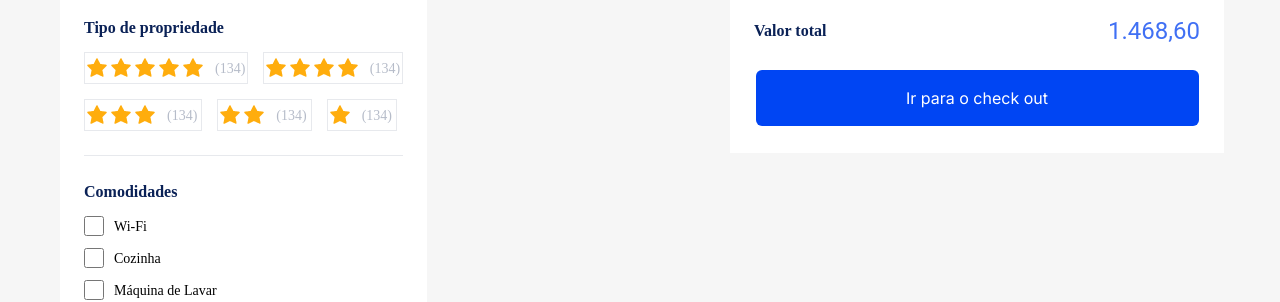
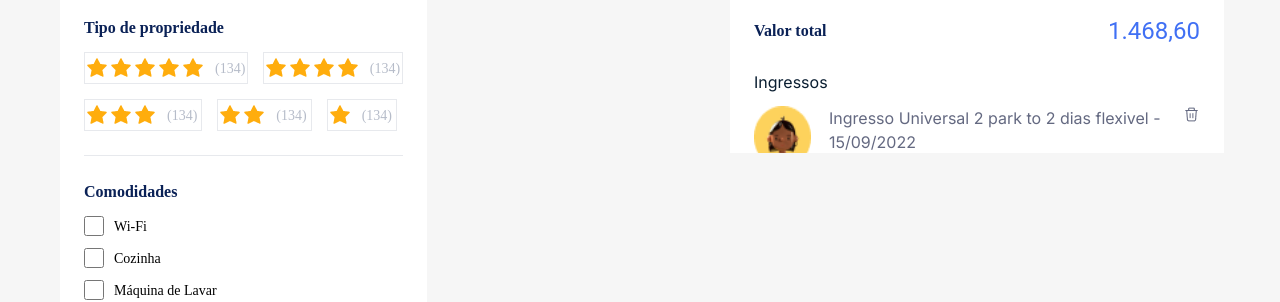
Before and after one commit to Julio1901/free-spirit-travel, a Next.js app: page / in a window 1280 px wide. Shown: the part 504-806 px from the top of the page. Built offline with nearby package versions, Linux system fonts and the light colour scheme; no server answers.

Commit message:
feat: card changed to display all items

```diff
--- a/src/app/page.tsx
+++ b/src/app/page.tsx
@@ -82,12 +82,52 @@ export default function Home() {
     );
   }
 
+
+
+const mock = [
+
+    {
+      "id": "1",
+      "name": "Museu de Arte Moderna",
+      "location": "Rio de Janeiro, RJ",
+      "image": "https://i.postimg.cc/zD6RYYc7/museu-de-arte.jpg",
+      "description": "O Museu de Arte Moderna é um espaço cultural dedicado à exibição de obras de arte moderna e contemporânea, destacando-se pela diversidade de artistas e estilos.",
+      "price": {
+        "full": 2351.28,
+        "discount": 1391.28
+      },
+      "rating": {
+        "reviewsCount": 345,
+        "value": 4.3
+      },
+      "createdAt": "2022-08-31T12:32:09.794Z",
+      "updatedAt": "2022-08-31T12:32:09.794Z"
+    },
+    {
+      "id": "2",
+      "name": "Torre Eiffel",
+      "location": "Paris, França",
+      "image": "https://i.postimg.cc/JhFkqsSN/torre-eiffel.jpg",
+      "description": "A Torre Eiffel é um ícone da arquitetura mundial, situada em Paris, oferecendo uma vista deslumbrante da cidade luz a partir de seus diferentes níveis.",
+      "price": {
+        "full": 2351.28,
+        "discount": 1391.28
+      },
+      "rating": {
+        "reviewsCount": 345,
+        "value": 4.3
+      },
+      "createdAt": "2022-08-31T12:32:09.794Z",
+      "updatedAt": "2022-08-31T12:32:09.794Z"
+    }
+]
+
   return (
     <Provider store={store}>
          <PersistGate loading={null} persistor={persistor}>
          <div className="MainContainer">
       <DefaultTopComponent/>
-      <Cart/>
+      <Cart items={mock}/>
       <DefaultSearchComponent hint="Busque por atração" onSearchClicked={ e => handleSearchClicked(e)}/>
       <div className="BodyContainer">
         <div className="LateralMenuContainer">
--- a/src/components/cart/Cart.tsx
+++ b/src/components/cart/Cart.tsx
@@ -1,22 +1,29 @@
 import styles from "./styles.module.css"
 
-export default function Cart(){
-    return(
+interface ICartProps{
+    items: ITicket[]
+}
+
+const Cart: React.FC<ICartProps> = ({items}) => {
+    return (
         <div className={styles.MainContainer}>
-            <div className={styles.TopContentContainer}>
+            {items.length !== 0 ?
+                (<>
+                {items.map((item) => (
+                <><div className={styles.TopContentContainer}>
                         <p className={styles.Title}>Ingressos</p>
                         <div className={styles.TopContentContainerBody}>
                             <img src="/assets/images/profile-image.png" />
                             <div className={styles.TopContentContainerBodyTextsContainer}>
                                 <div className={styles.TopContentContainerBodyTextsContainerHeader}>
                                     <p className={styles.TicketTitle}>Ingresso Universal 2 park to 2 dias flexivel - 15/09/2022</p>
-                            <img src="/assets/icons/icon-garbage.png"/>
+                                    <img src="/assets/icons/icon-garbage.png" />
                                 </div>
                                 <div className={styles.TopContentContainerBodyPricesTextContainer}>
                                     <p className={styles.TopContentContainerBodyPricesText}>1 Adulto: R$500,00</p>
                                     <p className={styles.TopContentContainerBodyPricesText}>2 Crianças: R$234,330</p>
                                 </div>
-                       <div className={styles.Divider} style={{marginTop: 8}}/>
+                                <div className={styles.Divider} style={{ marginTop: 8 }} />
                                 <div className={styles.QuantityPurchasedContainer}>
                                     <div className={styles.QuantityPurchasedContentContainer}>
                                         <p className={styles.QuantityPurchasedContainerTotalText}>Qtd 02</p>
@@ -27,14 +34,9 @@ export default function Cart(){
                                         <p className={styles.QuantityPurchasedContainerSubtotalTextValue}>R$ 1.468,60</p>
                                     </div>
                                 </div>
-
-
-
                             </div>
                         </div>
-            </div>
-           <div className={styles.Divider} style={{marginInline: 24}}/>
-           <div className={styles.BodyContainer}>
+                    </div><div className={styles.Divider} style={{ marginInline: 24 }} /><div className={styles.BodyContainer}>
                             <div className={styles.BodyTextsContainer}>
                                 <div className={styles.BodyContentContainer}>
                                     <p className={styles.BodyContainerTextNormal}>Ingressos</p>
@@ -55,15 +57,29 @@ export default function Cart(){
 
                             </div>
 
-            <div className={styles.Divider} style={{marginTop: 24}}/>
+                            <div className={styles.Divider} style={{ marginTop: 24 }} />
                             <div className={styles.TotalValueContainer}>
                                 <p className={styles.TotalValueContainerText}>Valor total</p>
                                 <p className={styles.TotalValueContainerPriceText}>1.468,60</p>
                             </div>
                         </div>
+                        </>
+                ))}
                          <div className={styles.GoToCheckOutButtonContainer}>
                             <p className={styles.GoToCheckOutButtonText}>Ir para o check out</p>
                         </div>
+
+                        </>
+            )
+            : null }
+
+
+
+
+
+
         </div>
     )
 }
+
+export default Cart;
--- a/src/components/cart/styles.module.css
+++ b/src/components/cart/styles.module.css
@@ -3,10 +3,12 @@
     position: absolute;
     width: 494px;
     height: 550px;
+    max-height: 550px;
     top: 107px;
     right: 56px;
     flex-direction: column;
     align-items: center;
+    overflow-y: scroll;
     background-color: #FFFFFF;
 }
 
@@ -202,6 +204,7 @@
     width: 443px;
     height: 56px;
     margin-top: 24px;
+    margin-bottom: 28px;
     border-radius: 6px;
     margin-inline: 25.5px;
     align-items: center;
--- a/src/components/defaultTopComponent/DefaultTopComponent.tsx
+++ b/src/components/defaultTopComponent/DefaultTopComponent.tsx
@@ -42,9 +42,6 @@ const DefaultTopComponent: React.FC<IDefaultTopComponentProps>= ({ isLoggedIn })
         dispatch(logout());
     }
 
-    const handleWithProfillerButtonClicked = () => {
-
-    }
 
     return(
         <div className={styles.MainContainer}>
--- a/src/redux/actions.ts
+++ b/src/redux/actions.ts
@@ -1,5 +1,19 @@
 export const LOGIN_SUCCESS = 'LOGIN_SUCCESS';
 export const LOGOUT = 'LOGOUT';
+
+export const ADD_TICKET_TO_CART = 'ADD_TICKET_TO_CART';
+export const REMOVE_TICKET_FROM_CART = 'REMOVE_TICKET_FROM_CART';
+export type CartActionTypes = AddTicketToCartAction | RemoveTicketFromCartAction;
+
+interface AddTicketToCartAction {
+    type: typeof ADD_TICKET_TO_CART;
+    payload: ITicket;
+  }
+
+  interface RemoveTicketFromCartAction {
+    type: typeof REMOVE_TICKET_FROM_CART;
+    payload: string; // id do item
+  }
 
 export const loginSuccess = () => ({
     type: LOGIN_SUCCESS,
@@ -8,3 +22,14 @@ export const loginSuccess = () => ({
 export const logout = () => ({
     type: LOGOUT,
 });
+
+
+export const addTicketToCart = (ticket: ITicket): CartActionTypes => ({
+    type: ADD_TICKET_TO_CART,
+    payload: ticket,
+  });
+
+  export const removeTicketFromCart = (ticketId: string): CartActionTypes => ({
+    type: REMOVE_TICKET_FROM_CART,
+    payload: ticketId,
+  });
```
Also changed, not shown: src/redux/cartReducer.ts (added, +28 -0 lines). Lines whose indentation alone changed are shown as unchanged.
